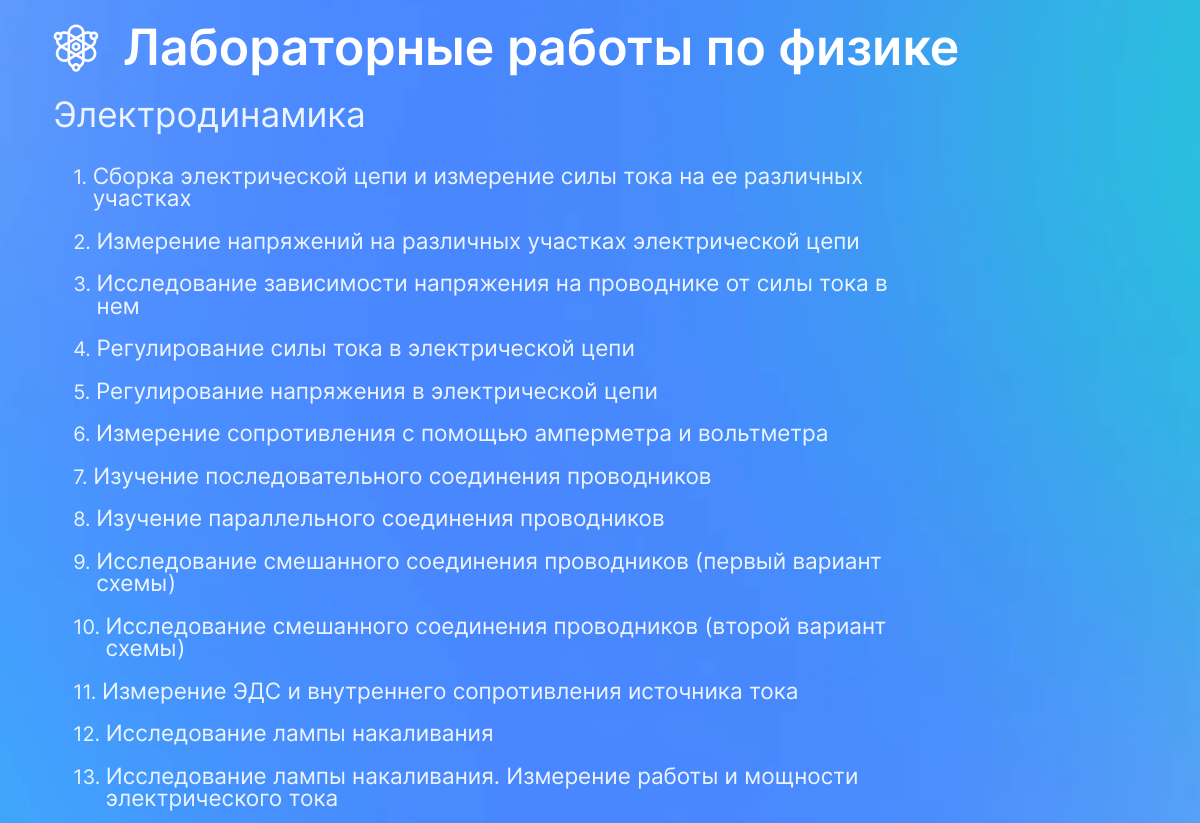
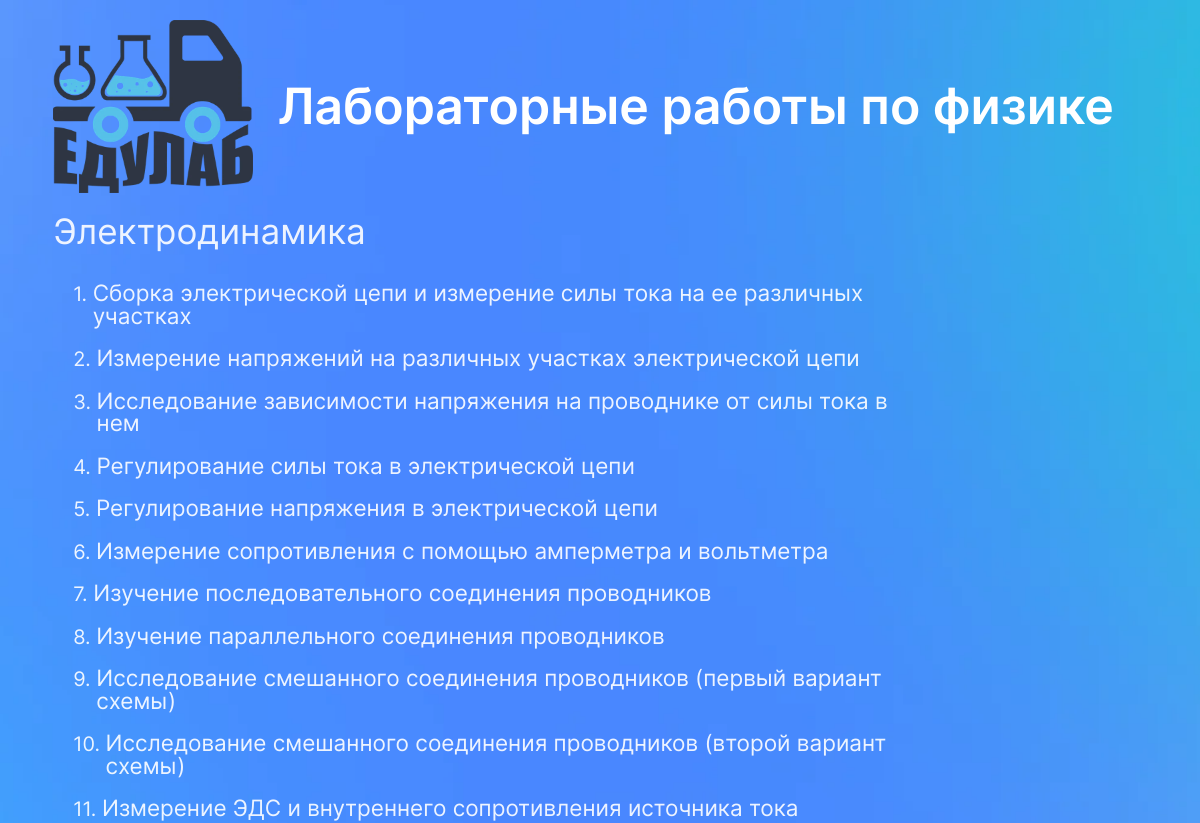
Before and after one commit to p9tno/electrodynamics, an Electron app: page index.html in a window 1200 px wide. Shown: the top 823 px of the page. Drawn offline with Linux system fonts and the light colour scheme; files whose address does not match are found by name.

Commit message:
add logo

```diff
--- a/assets/css/style.css
+++ b/assets/css/style.css
@@ -568,6 +568,23 @@ body {
 .section {
   padding: 2em 0;
 }
+/* section__logo */
+.section__logo {
+  flex: none;
+  width: 3em;
+}
+@media (min-width: 768px) {
+  .section__logo {
+    width: 4em;
+  }
+}
+.section__logo img {
+  display: block;
+  width: 100%;
+  height: 100%;
+  object-fit: cover;
+}
+/* end section__logo */
 .section__title {
   display: flex;
   align-items: center;
--- a/index.html
+++ b/index.html
@@ -26,7 +26,13 @@
               <li></li>
           </ul>
           <div class="container_center">
-            <h1 class="section__title"><i class="icon_physics"></i><span>Лабораторные работы по физике</span></h1>
+            <h1 class="section__title">
+              <div class="section__logo">
+                <img src="./assets/img/logo.webp" alt="logo">
+              </div>
+              <!-- <i class="icon_physics"></i> -->
+              <span>Лабораторные работы по физике</span>
+            </h1>
             <div class="section__subtitle">Электродинамика</div>
             <ul class="section__list counter-wrap">
 
--- a/package.json
+++ b/package.json
@@ -1,6 +1,6 @@
 {
     "name": "Electrodynamics",
-    "version": "1.0.0",
+    "version": "1.0.1",
     "description": "Laboratory work in electrodynamics",
     "main": "main.js",
     "license": "MIT",
```
Also changed, not shown: assets/img/logo.png (added), assets/img/logo.webp (added).
